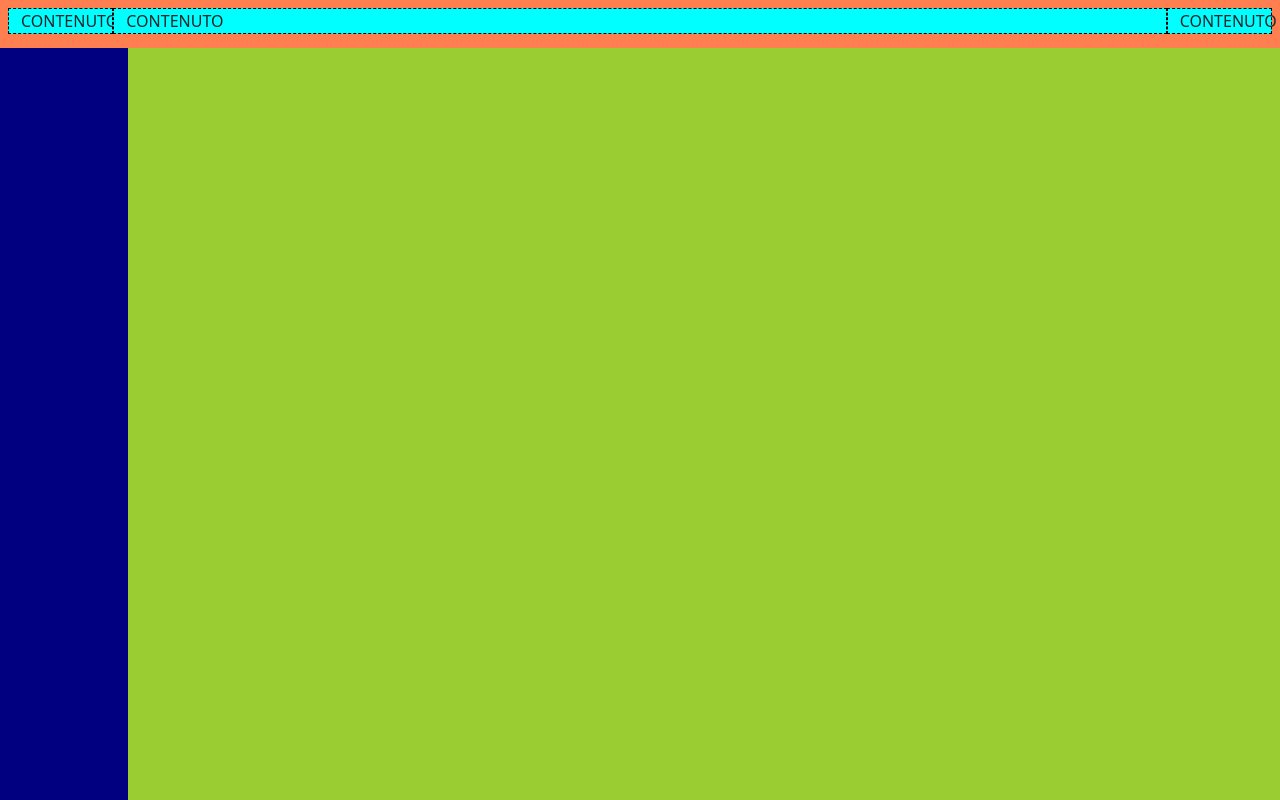
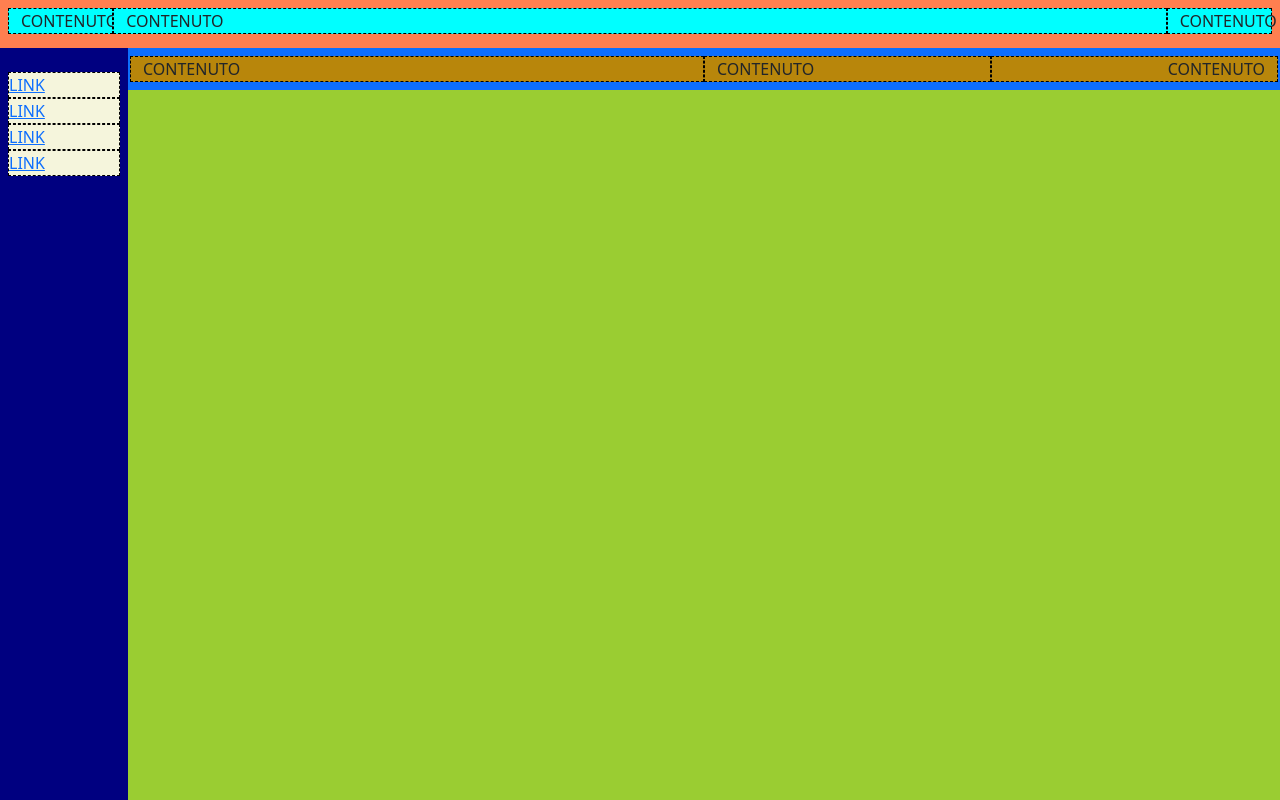
Before and after one commit to LorenzoNicco/html-css-bootstrap-dashboard, a plain HTML site: page index.html in a window 1280 px wide. Drawn offline with nearby package versions, Linux system fonts and the light colour scheme.

Commit message:
Add struttura aside e sezione badges

```diff
--- a/css/debug.css
+++ b/css/debug.css
@@ -18,7 +18,17 @@
     background-color: navy;
 }
 
+.debug aside li {
+    background-color: beige;
+    border: var(--debug-border);
+}
+
 /* PARTE CENTRALE */
 .debug #main-screen {
     background-color: yellowgreen;
 }
+
+.debug #badges .row > div {
+    background-color:darkgoldenrod;
+    border: var(--debug-border);
+}
--- a/css/style.css
+++ b/css/style.css
@@ -24,6 +24,10 @@ aside {
     height: 100%;
 }
 
+#badges {
+    width: 100%;
+}
+
 /***********************************************
  VARIABILI
 ***********************************************/
--- a/index.html
+++ b/index.html
@@ -33,14 +33,43 @@
             <main class="d-flex">
                 <!-- NAV LATERALE -->
                 <aside>
-
+                    <nav class="py-4 px-2">
+                        <ul class="list-unstyled">
+                            <li>
+                                <a href="#">LINK</a>
+                            </li>
+                            <li>
+                                <a href="#">LINK</a>
+                            </li>
+                            <li>
+                                <a href="#">LINK</a>
+                            </li>
+                            <li>
+                                <a href="#">LINK</a>
+                            </li>
+                        </ul>
+                    </nav>
                 </aside>
 
                 <!-- PARTE CENTRALE -->
                 <section id="main-screen">
                     <!-- sezione badges e studenti -->
-                    <section id="badges">
+                    <section id="badges" class="bg-primary">
+                        <div class="container p-2">
+                            <div class="row">
+                                <div class="col-6">
+                                    CONTENUTO
+                                </div>
 
+                                <div class="col-3">
+                                    CONTENUTO
+                                </div>
+
+                                <div class="col-3 text-end">
+                                    CONTENUTO
+                                </div>
+                            </div>
+                        </div>
                     </section>
 
                     <!-- colonna classi/faq -->
```
